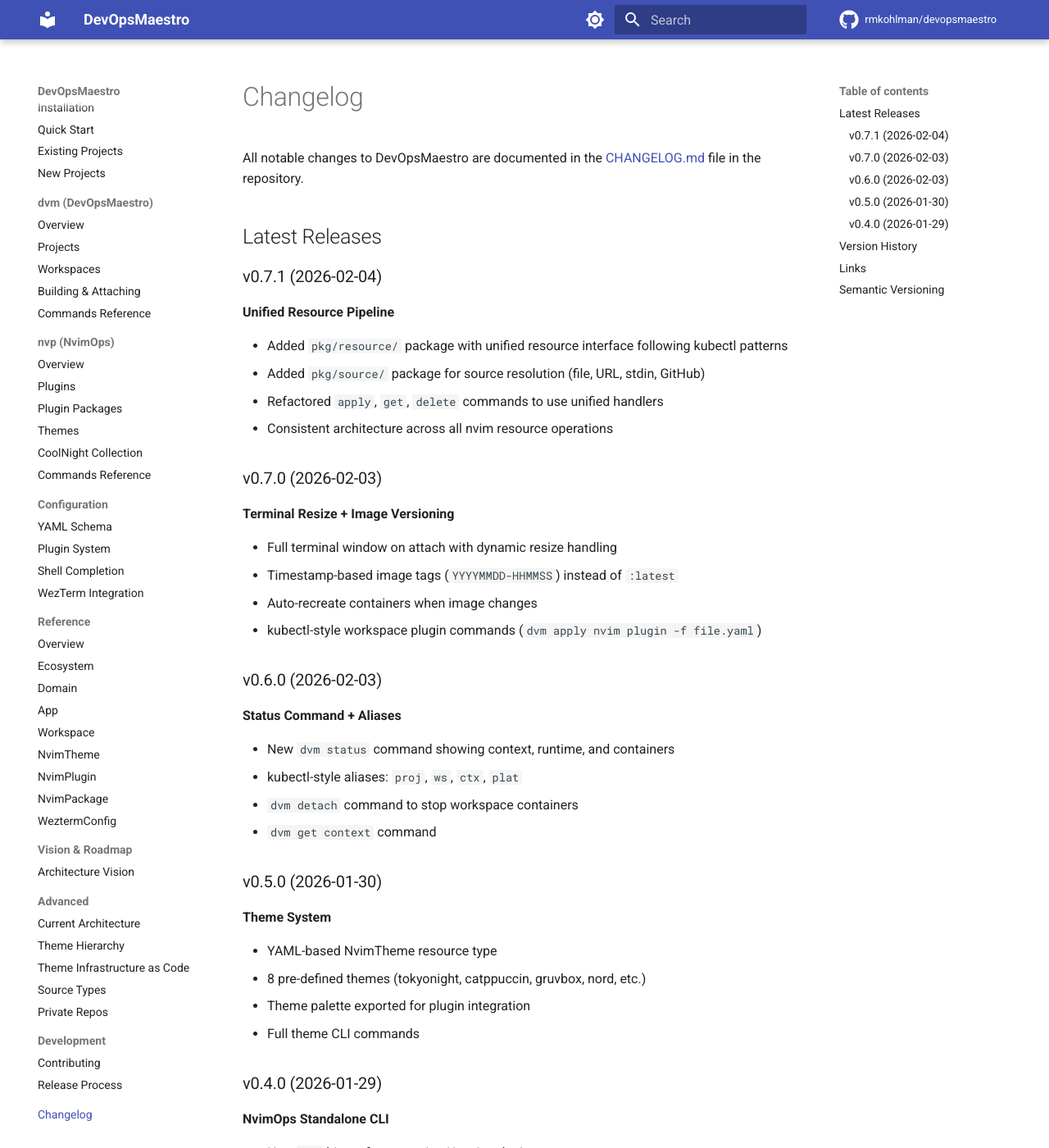
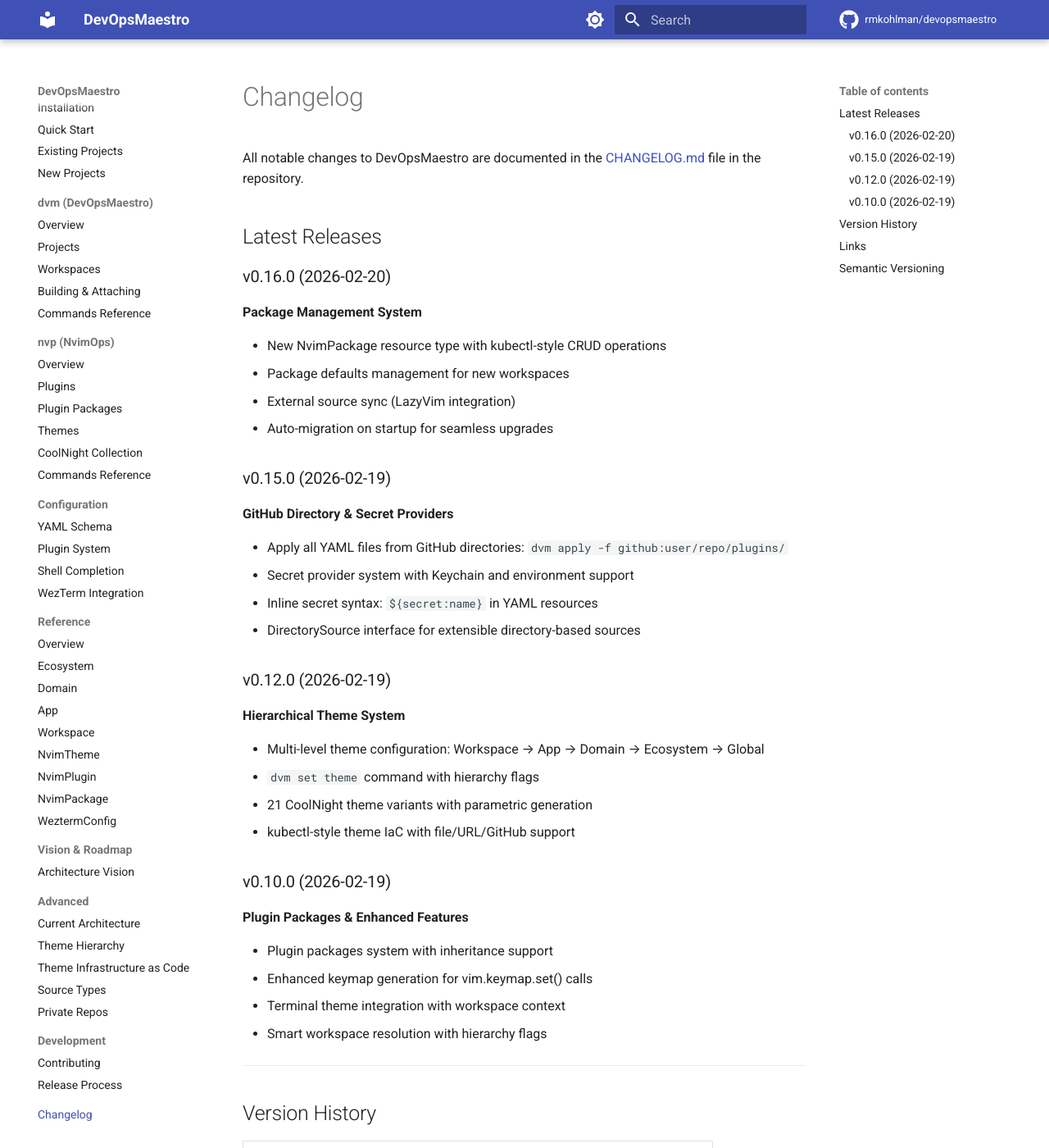
Before and after one commit to rmkohlman/devopsmaestro, an MkDocs documentation site: the page built from docs/changelog.md, in a window 1280 px wide and 1400 px high. Shown: the whole window at 82% size. Built offline with MkDocs 1.6.1 and Material for MkDocs 9.7.7, drawn with Linux system fonts in a browser that asks for light colours; comment, search, counter and statistics services are not loaded; the version menu is left out; some of the changed text lies outside the part shown.

Commit message:
docs: add MkDocs auto-deployment and sync changelog

```diff
--- a/docs/changelog.md
+++ b/docs/changelog.md
@@ -4,50 +4,41 @@
 
 ## Latest Releases
 
-### v0.7.1 (2026-02-04)
+### v0.16.0 (2026-02-20)
 
-**Unified Resource Pipeline**
+**Package Management System**
 
-- Added `pkg/resource/` package with unified resource interface following kubectl patterns
-- Added `pkg/source/` package for source resolution (file, URL, stdin, GitHub)
-- Refactored `apply`, `get`, `delete` commands to use unified handlers
-- Consistent architecture across all nvim resource operations
+- New NvimPackage resource type with kubectl-style CRUD operations
+- Package defaults management for new workspaces
+- External source sync (LazyVim integration)
+- Auto-migration on startup for seamless upgrades
 
-### v0.7.0 (2026-02-03)
+### v0.15.0 (2026-02-19)
 
-**Terminal Resize + Image Versioning**
+**GitHub Directory & Secret Providers**
 
-- Full terminal window on attach with dynamic resize handling
-- Timestamp-based image tags (`YYYYMMDD-HHMMSS`) instead of `:latest`
-- Auto-recreate containers when image changes
-- kubectl-style workspace plugin commands (`dvm apply nvim plugin -f file.yaml`)
+- Apply all YAML files from GitHub directories: `dvm apply -f github:user/repo/plugins/`
+- Secret provider system with Keychain and environment support
+- Inline secret syntax: `${secret:name}` in YAML resources
+- DirectorySource interface for extensible directory-based sources
 
-### v0.6.0 (2026-02-03)
+### v0.12.0 (2026-02-19)
 
-**Status Command + Aliases**
+**Hierarchical Theme System**
 
-- New `dvm status` command showing context, runtime, and containers
-- kubectl-style aliases: `proj`, `ws`, `ctx`, `plat`
-- `dvm detach` command to stop workspace containers
-- `dvm get context` command
+- Multi-level theme configuration: Workspace → App → Domain → Ecosystem → Global
+- `dvm set theme` command with hierarchy flags
+- 21 CoolNight theme variants with parametric generation
+- kubectl-style theme IaC with file/URL/GitHub support
 
-### v0.5.0 (2026-01-30)
+### v0.10.0 (2026-02-19)
 
-**Theme System**
+**Plugin Packages & Enhanced Features**
 
-- YAML-based NvimTheme resource type
-- 8 pre-defined themes (tokyonight, catppuccin, gruvbox, nord, etc.)
-- Theme palette exported for plugin integration
-- Full theme CLI commands
-
-### v0.4.0 (2026-01-29)
-
-**NvimOps Standalone CLI**
-
-- New `nvp` binary for managing Neovim plugins
-- 16+ pre-configured plugins in library
-- Decoupled architecture with swappable stores
-- Lua generation for lazy.nvim
+- Plugin packages system with inheritance support
+- Enhanced keymap generation for vim.keymap.set() calls
+- Terminal theme integration with workspace context
+- Smart workspace resolution with hierarchy flags
 
 ---
 
@@ -55,6 +46,27 @@
 
 | Version | Date | Highlights |
 |---------|------|------------|
+| **0.16.0** | 2026-02-20 | Package management system, auto-migration |
+| **0.15.1** | 2026-02-19 | NvimPlugin opts field support fix |
+| **0.15.0** | 2026-02-19 | GitHub directory support, secret providers |
+| **0.14.0** | 2026-02-19 | TerminalPrompt resources, dvt prompt CLI |
+| **0.13.1** | 2026-02-19 | `dvm get defaults` command |
+| **0.13.0** | 2026-02-19 | Container build improvements, staging directory |
+| **0.12.3** | 2026-02-19 | Comprehensive YAML reference documentation |
+| **0.12.2** | 2026-02-19 | WezTerm CLI commands with theme integration |
+| **0.12.1** | 2026-02-19 | Default nvim configuration for new workspaces |
+| **0.12.0** | 2026-02-19 | Hierarchical theme system, 21 CoolNight variants |
+| **0.11.0** | 2026-02-19 | Terminal theme integration, environment variables |
+| **0.10.0** | 2026-02-19 | Plugin packages system, keymap generation fixes |
+| **0.9.7** | 2026-02-18 | Colima SSH command fix |
+| **0.9.6** | 2026-02-18 | Colima path lookup fix |
+| **0.9.5** | 2026-02-18 | Container detached mode fix |
+| **0.9.4** | 2026-02-18 | Colima containerd SSH operations fix |
+| **0.9.3** | 2026-02-18 | Container attach consistency fix |
+| **0.9.2** | 2026-02-18 | ColorProvider architecture, dynamic completions |
+| **0.9.1** | 2026-02-17 | `dvm get workspaces -A` flag, Colima mount fix |
+| **0.9.0** | 2026-02-17 | Smart workspace resolution with hierarchy flags |
+| **0.8.0** | 2025-01-06 | New object hierarchy (Ecosystem/Domain/App/Workspace) |
 | **0.7.1** | 2026-02-04 | Unified resource pipeline |
 | **0.7.0** | 2026-02-03 | Terminal resize, timestamp tags |
 | **0.6.0** | 2026-02-03 | Status command, aliases |
```
Also changed, not shown: .opencode/agents/document.md (+6 -2 lines), 1 other file.
